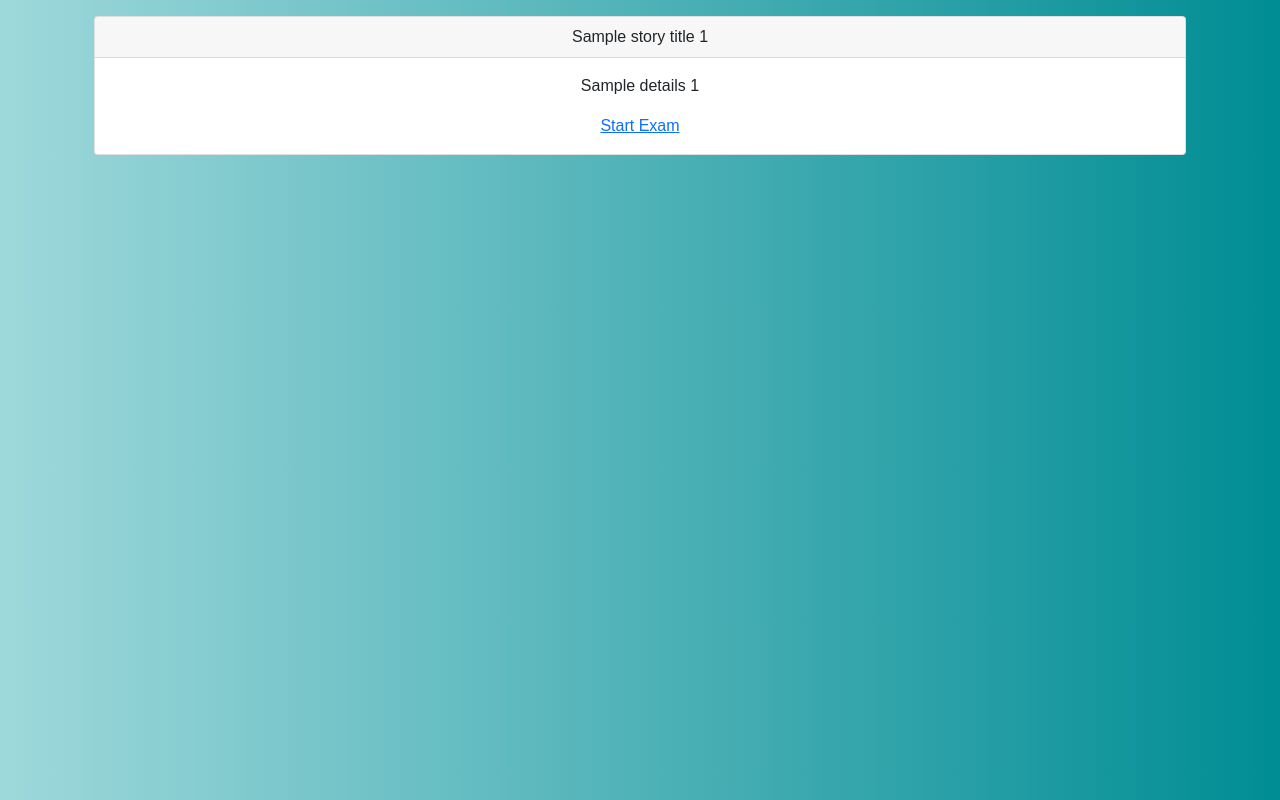
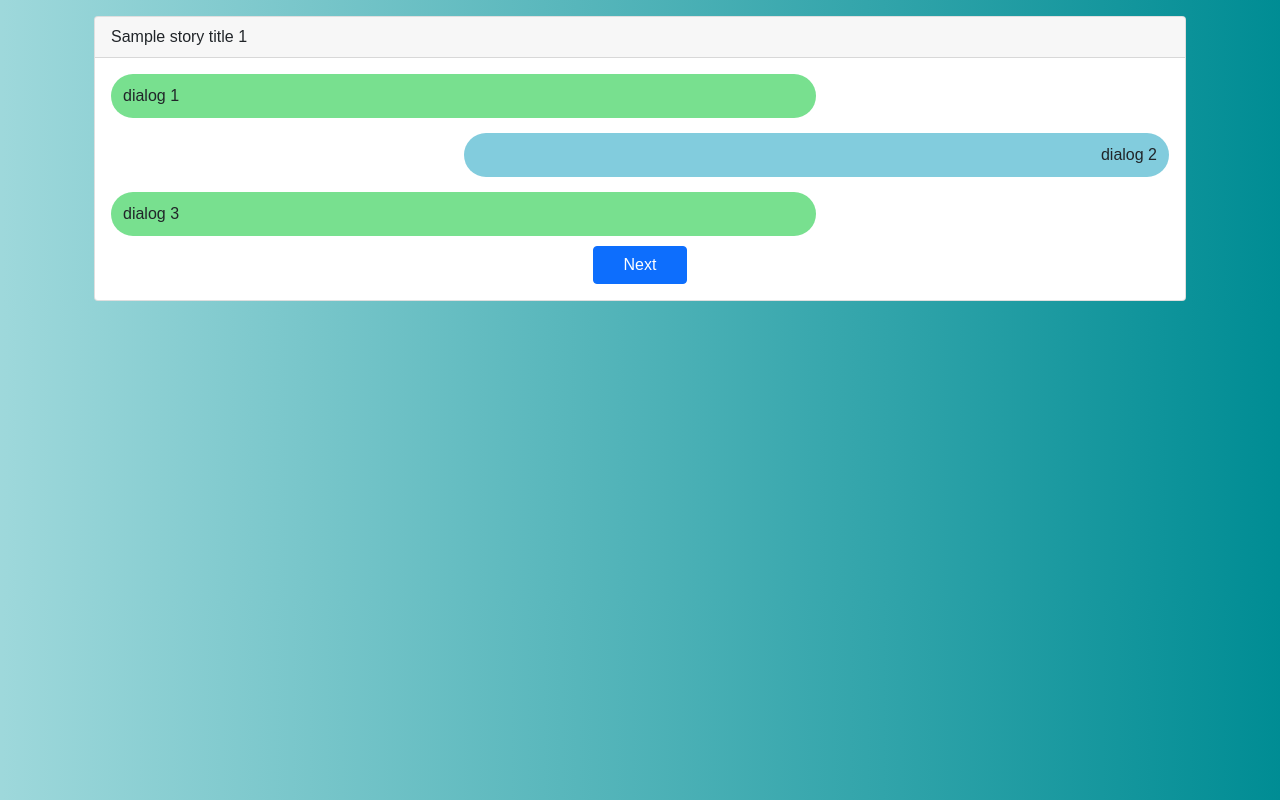
Before and after one commit to nizam5567/Learning, a React (Create React App) app: page /story/1 in a window 1280 px wide. Built offline with nearby package versions, Linux system fonts and the light colour scheme.

Commit message:
Added vocabulary

```diff
--- a/src/App.css
+++ b/src/App.css
@@ -1,7 +1,3 @@
-.App {
-  text-align: center;
-}
-
 .App-logo {
   height: 40vmin;
   pointer-events: none;
@@ -36,3 +32,26 @@
     transform: rotate(360deg);
   }
 }
+
+.dialogRight {
+  text-align: right;
+}
+
+.dialogCotainer{
+  margin-top: 15px !important;
+  margin-bottom: 15px;
+  margin-left: 10px;
+  border-radius: 25px;
+  background-color: #82ccdd;
+  padding: 10px;
+  position: relative;
+}
+.dialogCotainerReply{
+  margin-top: auto;
+  margin-bottom: auto;
+  margin-right: 10px;
+  border-radius: 25px;
+  background-color: #78e08f;
+  padding: 10px;
+  position: relative;
+}
--- a/src/App.tsx
+++ b/src/App.tsx
@@ -8,6 +8,7 @@ import { BrowserRouter as Router, Switch, Route } from "react-router-dom";
 import TagList from "./tags/TagList";
 import StoryCategoryList from "./stories/StoryCategoryList";
 import StoryDetails from "./stories/StoryDetails";
+import Vocabulary from "./stories/Vocabulary";
 
 function App() {
 
@@ -25,6 +26,7 @@ function App() {
           <Route exact path="/storyCategory/:tagId" component={StoryCategoryList} />
           <Route exact path="/content/:tagId/:storyCategoryId" component={ContentList} />
           <Route path="/story/:id" component={StoryDetails} />
+          <Route path="/vocabulary/:storyId" component={Vocabulary} />
           <Route path="/storyQuestions/:id" component={StoryQuestions} />
         </Switch>
 
--- a/src/questions/StoryQuestions.css
+++ b/src/questions/StoryQuestions.css
@@ -9,7 +9,6 @@
       hsla(183, 100%, 29%, 1) 100%
     );
     font-family: sans-serif;
-    text-align: center;
   }
 
   .center {
--- a/src/stories/StoryDetails.tsx
+++ b/src/stories/StoryDetails.tsx
@@ -1,4 +1,5 @@
 import { MDBContainer, MDBCard, MDBCardHeader, MDBCardBody, MDBCardText } from "mdbreact";
+import { useState } from "react";
 import { Link } from "react-router-dom";
 
 const StoryDetails = (props: any) => {
@@ -13,20 +14,73 @@ const StoryDetails = (props: any) => {
         { id: 3, title: "Sample story title 3", body: "Sample details 3", tagId: 1, storyCategoryId: 1 },
     ];
 
+    const dialogsData = [
+        { storyId: 1, content: "dialog 1", },
+        { storyId: 1, content: "dialog 2", },
+        { storyId: 1, content: "dialog 3", },
+        { storyId: 1, content: "dialog 4", },
+        { storyId: 1, content: "dialog 5", },
+        { storyId: 1, content: "dialog 6", }
+    ];
+
+    const showNoOfDialog = 3;
+    let startingIdx = 0;
+
+    let count = 0;
+    const visibleDialogData = dialogsData.filter((item, index) => {
+        count++;
+        return index >= startingIdx && count <= showNoOfDialog;
+    });
+    startingIdx = startingIdx + showNoOfDialog;
+
+    const [visibleDialogs, setVisibleDialogs] = useState<any[]>(visibleDialogData);
+    const [startingIndex, setStartingIndex] = useState(startingIdx);
+
     const storyData = contentData.find(item => item.id === storyId);
+
+    const getDialogData = () => {
+        console.log(startingIndex);
+        let count = 0;
+        const visibleDialogData = dialogsData.filter((item, index) => {
+            if (index >= startingIndex) {
+                count++;
+            }
+            return index >= startingIndex && count <= showNoOfDialog;
+        });
+        // console.log(visibleDialogData);
+        setVisibleDialogs(visibleDialogData);
+        const newStartingIndex = startingIndex + showNoOfDialog;
+        setStartingIndex(newStartingIndex);
+    }
+
     return (
         <div className="container">
             <MDBContainer>
                 <MDBCard style={{ width: "100%", marginTop: "1rem" }}>
                     <MDBCardHeader color="primary-color deep-orange lighten-1">{storyData?.title}</MDBCardHeader>
                     <MDBCardBody>
-                        {/* <MDBCardTitle>Special title treatment</MDBCardTitle> */}
-                        <MDBCardText>
-                            {storyData?.body}
-                        </MDBCardText>
-                        {/* <button type="button" className="btn btn-primary"></button> */}
-                        <Link to={"/storyQuestions/" + storyId}>Start Exam</Link>
-
+                        <div className="container">
+                            {visibleDialogs.length > 0 && visibleDialogs.map((item, index) => {
+                                return (
+                                    <div key={index} className={"row " + (index % 2 !== 0 ? "justify-content-end" : '')}>
+                                        <div className={"col-8 " + (index % 2 !== 0 ? "dialogRight dialogCotainer" : 'dialogCotainerReply')}>{item.content}</div>
+                                    </div>);
+                            })}
+                            <div className="row">
+                                <div className="col-12" style={{ textAlign: "center", marginTop: "10px" }}>
+                                    {dialogsData.length >= (startingIndex + showNoOfDialog) ?
+                                        <button type="button" className="btn btn-primary"
+                                            onClick={getDialogData}
+                                            style={{ paddingLeft: "30px", paddingRight: "30px" }}>Next</button> :
+                                        <Link to={"/vocabulary/" + storyId}>
+                                            <button type="button" className="btn btn-primary"
+                                                onClick={getDialogData}
+                                                style={{ paddingLeft: "30px", paddingRight: "30px" }}>Learn Vocabulary</button>
+                                        </Link>
+                                    }
+                                </div>
+                            </div>
+                        </div>
                     </MDBCardBody>
                 </MDBCard>
 
--- /dev/null
+++ b/src/stories/Vocabulary.tsx
@@ -0,0 +1,57 @@
+import { MDBCard, MDBCardBody, MDBCardHeader, MDBContainer } from "mdbreact";
+import { Link } from "react-router-dom";
+
+const Vocabulary = (props: any) => {
+    let storyId = 0;
+    if (props.match.params.storyId) {
+        storyId = parseInt(props.match.params.storyId);
+    }
+
+    const vocabularyList = [
+        { id: 1, contentId: 1, word: "Read", wordBangla: "পড়ুন" },
+        { id: 2, contentId: 1, word: "Learn", wordBangla: "শিখুন" },
+        { id: 3, contentId: 1, word: "Write", wordBangla: "লিখুন" },
+        { id: 4, contentId: 1, word: "Expert", wordBangla: "বিশেষজ্ঞ" },
+        { id: 5, contentId: 1, word: "Structure", wordBangla: "কাঠামো" },
+    ];
+
+    return (<>
+        <MDBContainer>
+            <MDBCard style={{ width: "100%", marginTop: "1rem" }}>
+                <MDBCardHeader color="primary-color deep-orange lighten-1">Learn Vocabulary</MDBCardHeader>
+                <MDBCardBody>
+                    <table className="table table-striped">
+                        <thead>
+                            <tr>
+                                <th scope="col">#</th>
+                                <th scope="col">Word</th>
+                                <th scope="col">Word in Bengali</th>
+                            </tr>
+                        </thead>
+                        <tbody>
+                            {vocabularyList && vocabularyList.map((item, index) => {
+                                return (<tr key={index}>
+                                    <th scope="row">{index + 1}</th>
+                                    <td>{item.word}</td>
+                                    <td>{item.wordBangla}</td>
+                                </tr>);
+                            })}
+
+
+                        </tbody>
+                    </table>
+                    <div>
+                        <Link to={"/storyQuestions/" + storyId}>
+                            <button type="button" className="btn btn-primary"
+                                style={{ paddingLeft: "30px", paddingRight: "30px" }}>Learn Vocabulary</button>
+                        </Link>
+                    </div>
+                </MDBCardBody>
+            </MDBCard>
+
+        </MDBContainer>
+
+    </>);
+}
+
+export default Vocabulary;
--- a/src/tags/TagList.tsx
+++ b/src/tags/TagList.tsx
@@ -1,8 +1,6 @@
-import React, { useState } from "react";
+// import React, { useState } from "react";
 import { Link } from "react-router-dom";
 import { MDBCard, MDBCardBody, MDBCardText, MDBCardHeader, MDBContainer, MDBListGroup, MDBListGroupItem } from "mdbreact";
-import { motion } from "framer-motion";
-
 
 
 export default function TagList() {
@@ -10,10 +8,8 @@ export default function TagList() {
     { id: 1, title: "Story", },
     { id: 2, title: "Lesson", },
   ];
-  const [tags, setTags] = useState(tagData);
-  function template({ rotate, x }: any) {
-    return `rotate(${rotate}) translateX(${x})`;
-  }
+  // const [tags, setTags] = useState(tagData);
+
   return (
     <div className="container">
       <MDBContainer>
```
